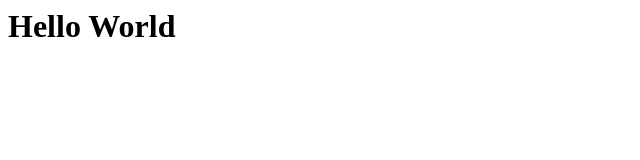
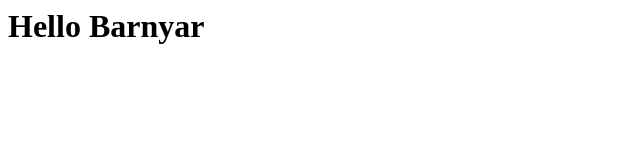
Before and after one commit to AdamFilk/demongix, a plain HTML site: page index.html in a window 1280 px wide. Shown: the full height of the page, 0-640 px from the left. Drawn offline with Linux system fonts and the light colour scheme.

Commit message:
Update index.html

```diff
--- a/index.html
+++ b/index.html
@@ -1 +1 @@
-<h1> Hello World</h1>
+<h1> Hello Barnyar</h1>
```
